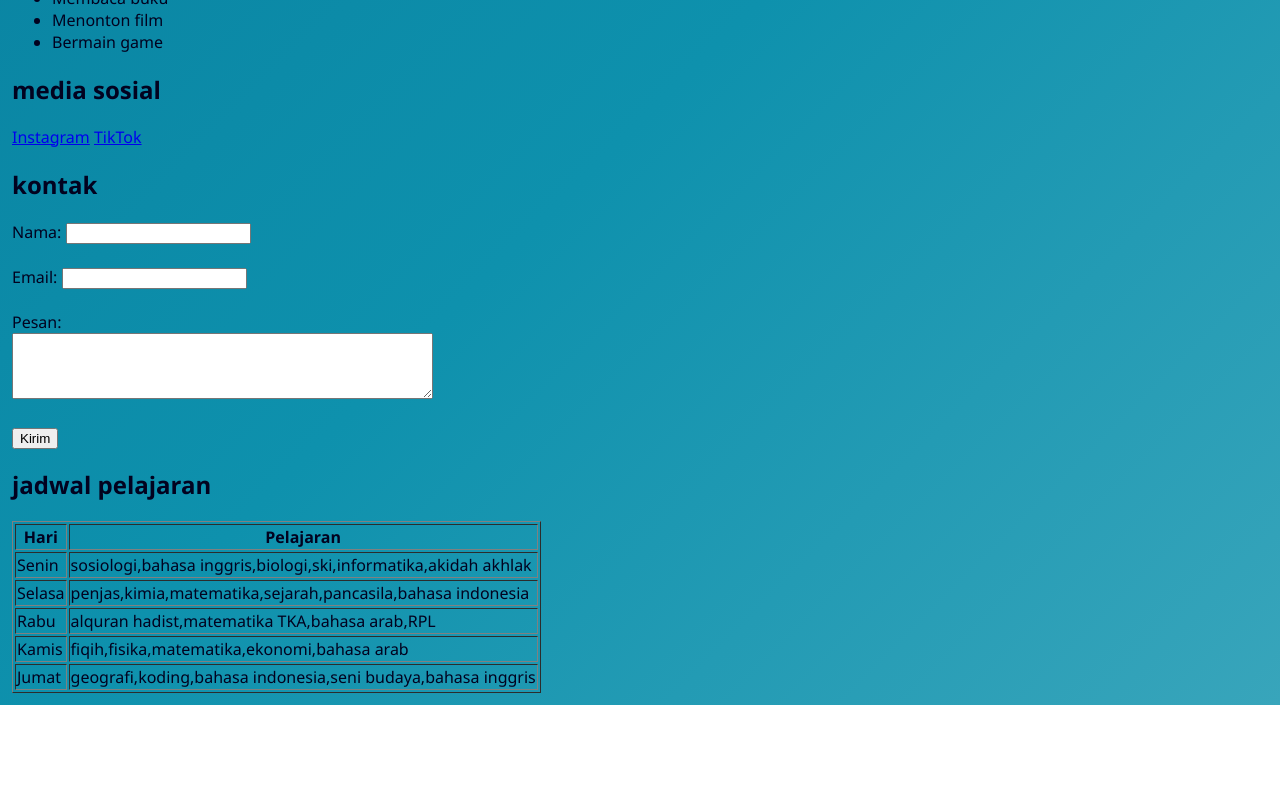
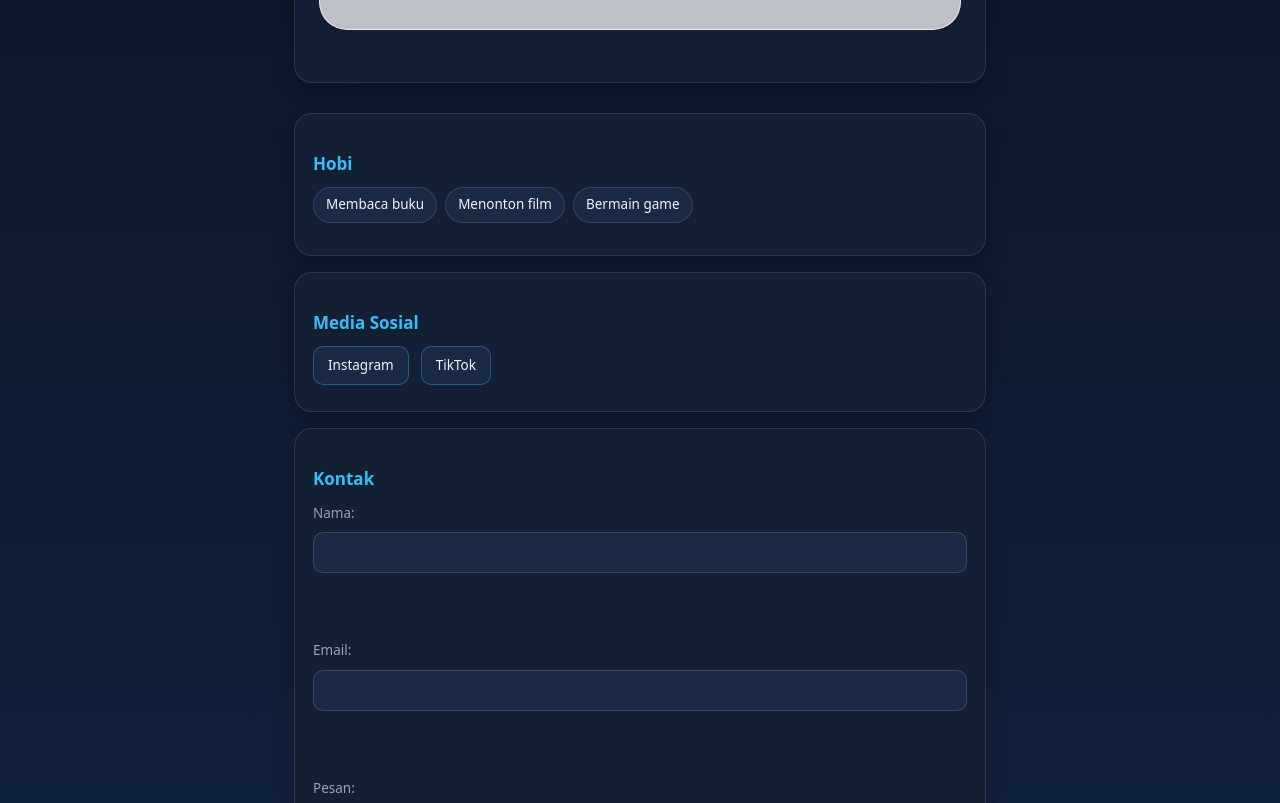
Before and after one commit to yoyo123-bit/profile, a plain HTML site: page index.html in a window 1280 px wide. Shown: the part 460-1263 px from the top of the page. Before the commit the page ends 1165 px from the top, so only its background shows below. Drawn offline with Linux system fonts and the light colour scheme.

Commit message:
Update index.html
merubah index html

```diff
--- a/index.html
+++ b/index.html
@@ -6,6 +6,159 @@
     <meta name="viewport" content="width=device-width, initial-scale=1.0">
     <title>web profile</title>
     <link rel="stylesheet" href="style.css">
+<style>
+  * {
+    box-sizing: border-box;
+    margin: 0;
+    padding: 0;
+  }
+
+  body {
+    font-family: system-ui, -apple-system, BlinkMacSystemFont, "Segoe UI", Roboto, sans-serif;
+    background: linear-gradient(180deg, #0b1320 0%, #13294b 100%);
+    color: #f1f5f9;
+    line-height: 1.6;
+    padding: 20px 14px 40px;
+    max-width: 720px;
+    margin: 0 auto;
+  }
+
+  /* Merapikan semua bagian/div utama */
+  body > div,
+  section {
+    background: #131f33;
+    border: 1px solid rgba(148, 163, 184, 0.18);
+    border-radius: 18px;
+    padding: 18px;
+    margin-bottom: 16px;
+    box-shadow: 0 8px 20px rgba(0, 0, 0, 0.25);
+  }
+
+  h1 {
+    font-size: 21px;
+    color: #ffffff;
+    margin-bottom: 6px;
+  }
+
+  h2, h3 {
+    font-size: 17px;
+    color: #38bdf8;
+    margin-top: 18px;
+    margin-bottom: 10px;
+    text-transform: capitalize;
+  }
+
+  p {
+    color: #cbd5e1;
+    font-size: 14px;
+  }
+
+  /* Foto profil */
+  img {
+    width: 84px;
+    height: 84px;
+    border-radius: 50%;
+    object-fit: cover;
+    border: 3px solid #38bdf8;
+  }
+
+  /* Daftar Hobi */
+  ul {
+    list-style: none;
+    display: flex;
+    flex-wrap: wrap;
+    gap: 8px;
+    margin-bottom: 14px;
+  }
+
+  ul li {
+    background: #1a2a44;
+    border: 1px solid rgba(148, 163, 184, 0.2);
+    padding: 6px 12px;
+    border-radius: 999px;
+    font-size: 13.5px;
+    color: #f1f5f9;
+  }
+
+  /* Link Media Sosial */
+  a {
+    display: inline-block;
+    text-decoration: none;
+    color: #f1f5f9;
+    background: #1a2a44;
+    border: 1px solid rgba(56, 189, 248, 0.35);
+    padding: 8px 14px;
+    border-radius: 10px;
+    font-size: 13.5px;
+    margin-right: 8px;
+    margin-bottom: 8px;
+  }
+
+  /* Form Kontak */
+  form {
+    display: flex;
+    flex-direction: column;
+    gap: 8px;
+    margin-bottom: 16px;
+  }
+
+  label {
+    font-size: 13.5px;
+    color: #94a3b8;
+  }
+
+  input, textarea {
+    width: 100%;
+    background: #1a2a44;
+    border: 1px solid rgba(148, 163, 184, 0.25);
+    color: #f1f5f9;
+    border-radius: 10px;
+    padding: 10px 12px;
+    font-size: 14px;
+    font-family: inherit;
+  }
+
+  textarea {
+    min-height: 85px;
+  }
+
+  button, input[type="submit"] {
+    width: fit-content;
+    background: #38bdf8;
+    color: #062033;
+    border: none;
+    border-radius: 10px;
+    padding: 9px 18px;
+    font-weight: 700;
+    font-size: 14px;
+    cursor: pointer;
+    margin-top: 4px;
+  }
+
+  /* Tabel Jadwal Pelajaran */
+  table {
+    width: 100%;
+    border-collapse: collapse;
+    background: #131f33;
+    border-radius: 12px;
+    overflow: hidden;
+    font-size: 13px;
+    display: block;
+    overflow-x: auto;
+  }
+
+  th, td {
+    padding: 10px 12px;
+    text-align: left;
+    border: 1px solid rgba(148, 163, 184, 0.18);
+  }
+
+  th {
+    background: #1a2a44;
+    color: #38bdf8;
+  }
+</style>
+
 </head>
 
 <body>
```
